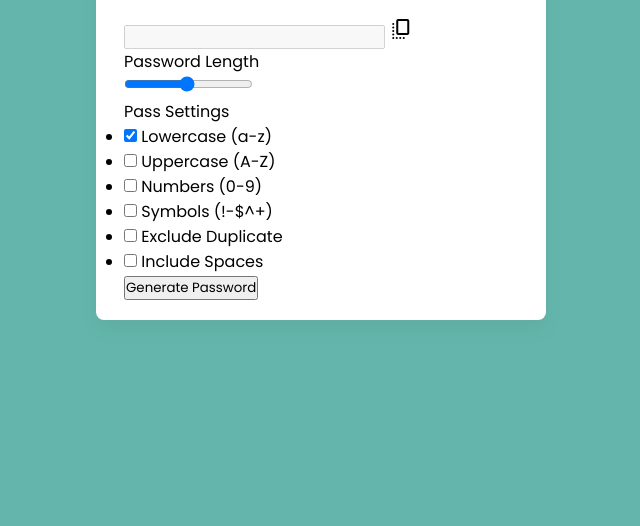
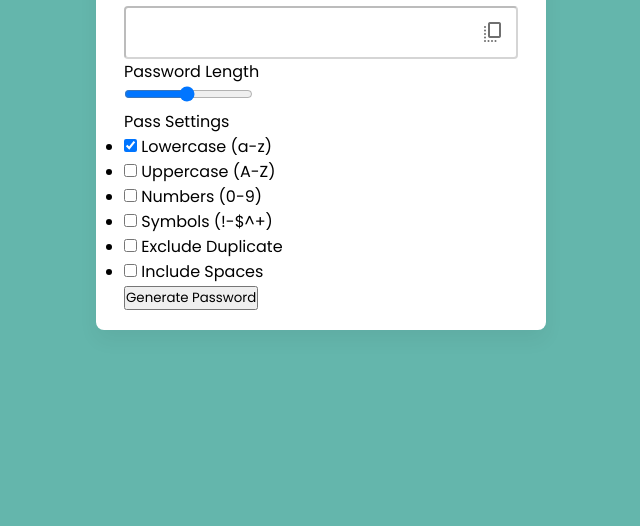
Before and after one commit to thiagomd22/pass-generator, a plain HTML site: page index.html in a window 1280 px wide. Shown: the part 274-800 px from the top of the page, without its empty margins (319-959 px from the left). Drawn offline with nearby package versions, Linux system fonts and the light colour scheme.

Commit message:
input_box_css

```diff
--- a/style.css
+++ b/style.css
@@ -36,3 +36,28 @@ body{
 .wrapper .input-box{
     position: relative;
 }
+
+.input-box input{
+    width: 100%;
+    height: 53px;
+    color: #000;
+    background: none;
+    font-size: 1.06rem;
+    font-weight: 500;
+    border-radius: 4px;
+    letter-spacing: 1.4px;
+    border: 1pz solid #aaa;
+    padding: 0 2.65rem 0 1rem;
+}
+
+.input-box span{
+    position: absolute;
+    right: 13px;
+    cursor: pointer;
+    line-height: 53px;
+    color: #707070;
+}
+
+.input-box span:hover{
+    color: #43A047 !important;
+}
```
